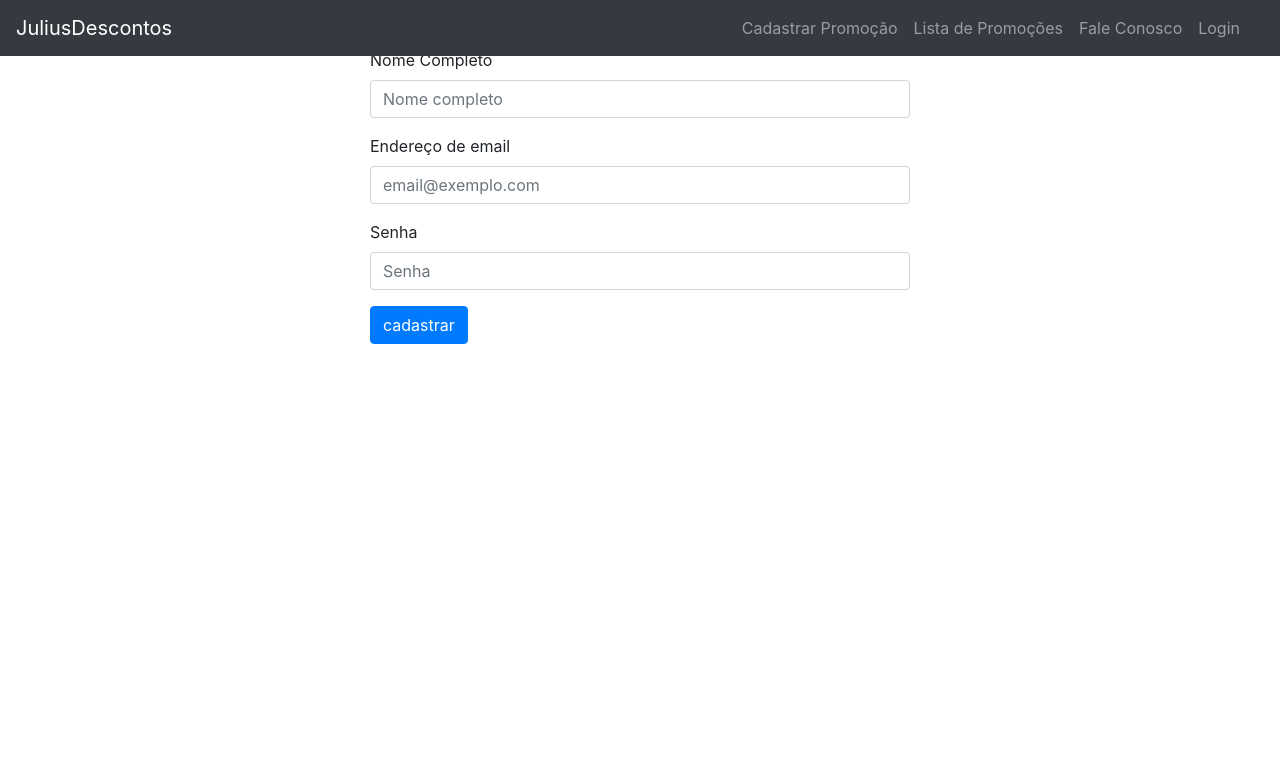
After one commit to kaliane/JuliusDescontos, a Django app: page /cadastro in a window 1280 px wide. The commit adds this page. Shown: the top 783 px of the page. Run offline with Django 3.2, Linux system fonts and the light colour scheme; some libraries are stand-ins or nearby versions.

Commit message:
ajuste codigo

```diff
--- /dev/null
+++ b/cliente/templates/base.html
@@ -0,0 +1,50 @@
+<!DOCTYPE html>
+
+<html lang="en" xmlns="http://www.w3.org/1999/xhtml">
+<head>
+    <meta charset="utf-8" />
+    <meta name="viewport" content="width=device-width, initial-scale=1, shrink-to-fit=no">
+    <title>{% block title %}Julius Descontos{% endblock %}</title>
+    <!-- Bootstrap CSS -->
+    <link rel="stylesheet" href="https://stackpath.bootstrapcdn.com/bootstrap/4.1.3/css/bootstrap.min.css" integrity="sha384-MCw98/SFnGE8fJT3GXwEOngsV7Zt27NXFoaoApmYm81iuXoPkFOJwJ8ERdknLPMO" crossorigin="anonymous">
+    <!-- JavaScript (Opcional) -->
+    <!-- jQuery primeiro, depois Popper.js, depois Bootstrap JS -->
+    <script src="https://code.jquery.com/jquery-3.3.1.slim.min.js" integrity="sha384-q8i/X+965DzO0rT7abK41JStQIAqVgRVzpbzo5smXKp4YfRvH+8abtTE1Pi6jizo" crossorigin="anonymous"></script>
+    <script src="https://cdnjs.cloudflare.com/ajax/libs/popper.js/1.14.3/umd/popper.min.js" integrity="sha384-ZMP7rVo3mIykV+2+9J3UJ46jBk0WLaUAdn689aCwoqbBJiSnjAK/l8WvCWPIPm49" crossorigin="anonymous"></script>
+    <script src="https://stackpath.bootstrapcdn.com/bootstrap/4.1.3/js/bootstrap.min.js" integrity="sha384-ChfqqxuZUCnJSK3+MXmPNIyE6ZbWh2IMqE241rYiqJxyMiZ6OW/JmZQ5stwEULTy" crossorigin="anonymous"></script>
+</head>
+<body>
+
+    <!-- menu -->
+    <div class="container">
+        <nav class="navbar fixed-top navbar-expand-lg navbar-dark bg-dark">
+            <div class="my-0 mr-md-auto font-weight-normal">
+                <a class="navbar-brand" href="index">JuliusDescontos</a>
+                <button class="navbar-toggler" type="button" data-toggle="collapse" data-target="#conteudoNavbarSuportado" aria-controls="conteudoNavbarSuportado" aria-expanded="false" aria-label="Alterna navegação">
+                    <span class="navbar-toggler-icon"></span>
+                </button>
+            </div>
+            <div class="my-2 my-md-0 mr-md-3">
+                <div class="collapse navbar-collapse" id="conteudoNavbarSuportado">
+                    <ul class="navbar-nav mr-auto">
+                        <li class="nav-item">
+                            <a class="nav-link" href="#">Cadastrar Promoção</a>
+                        </li>
+                        <li class="nav-item">
+                            <a class="nav-link" href="#">Lista de Promoções</a>
+                        </li>
+                        <li class="nav-item">
+                            <a class="nav-link" href="#">Fale Conosco</a>
+                        </li>
+                        <li class="nav-item">
+                            <a class="nav-link" href="login">Login</a>
+                        </li>
+                    </ul>
+                </div>
+            </div>
+        </nav>
+    </div>
+    {% block body %}
+    {% endblock %}
+</body>
+</html>
--- /dev/null
+++ b/cliente/templates/cadastro.html
@@ -0,0 +1,26 @@
+{% extends 'base.html' %}
+{% block title %}Cadastro{% endblock %}
+{% block body %}
+
+margin-top: 50%;
+
+<div class="container">
+    <form class="row">
+        <div class="col-md-6 offset-md-3">
+            <div class="form-group">
+                <label for="exampleDropdownFormEmail1">Nome Completo</label>
+                <input type="text" class="form-control" id="exampleDropdownFormEmail1" placeholder="Nome completo">
+            </div>
+            <div class="form-group">
+                <label for="exampleDropdownFormPassword1">Endereço de email</label>
+                <input type="email" class="form-control" id="exampleDropdownFormPassword1" placeholder="email@exemplo.com">
+            </div>
+            <div class="form-group">
+                <label for="exampleDropdownFormPassword1">Senha</label>
+                <input type="password" class="form-control" id="exampleDropdownFormPassword1" placeholder="Senha">
+            </div>
+            <button type="submit" class="btn btn-primary">cadastrar</button>
+</form>
+</div>
+
+{% endblock %}
--- a/cliente/urls.py
+++ b/cliente/urls.py
@@ -1,6 +1,10 @@
 from django.urls import path
+from.views import index
 from.views import login
+from.views import cadastro
 
 urlpatterns = [
-	path('',login),
+	path('index', index),
+    path('login', login),
+    path('cadastro', cadastro),
 ]
--- a/cliente/views.py
+++ b/cliente/views.py
@@ -2,5 +2,11 @@ from django.shortcuts import render
 from django.views import View
 from django.http import HttpResponse
 
+def index (request):
+	return render(request, 'index.html')
+
 def login (request):
-	return render(request, 'login.html')
+    return render(request, 'login.html')
+
+def cadastro (request):
+    return render(request, 'cadastro.html')
```
Also changed, not shown: cliente/templates/Index.html (added, +31 -0 lines), cliente/templates/login.html (+21 -75 lines).
